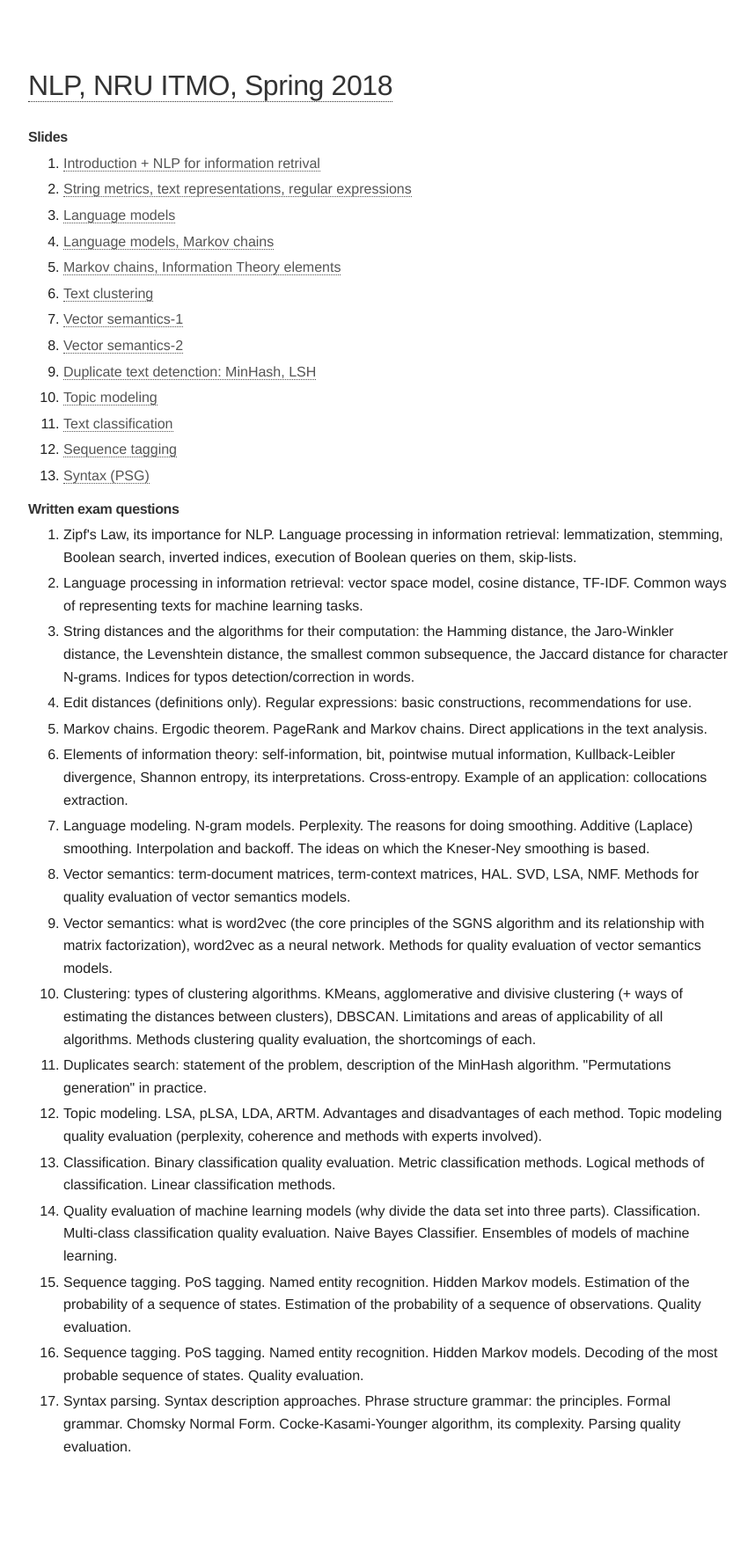
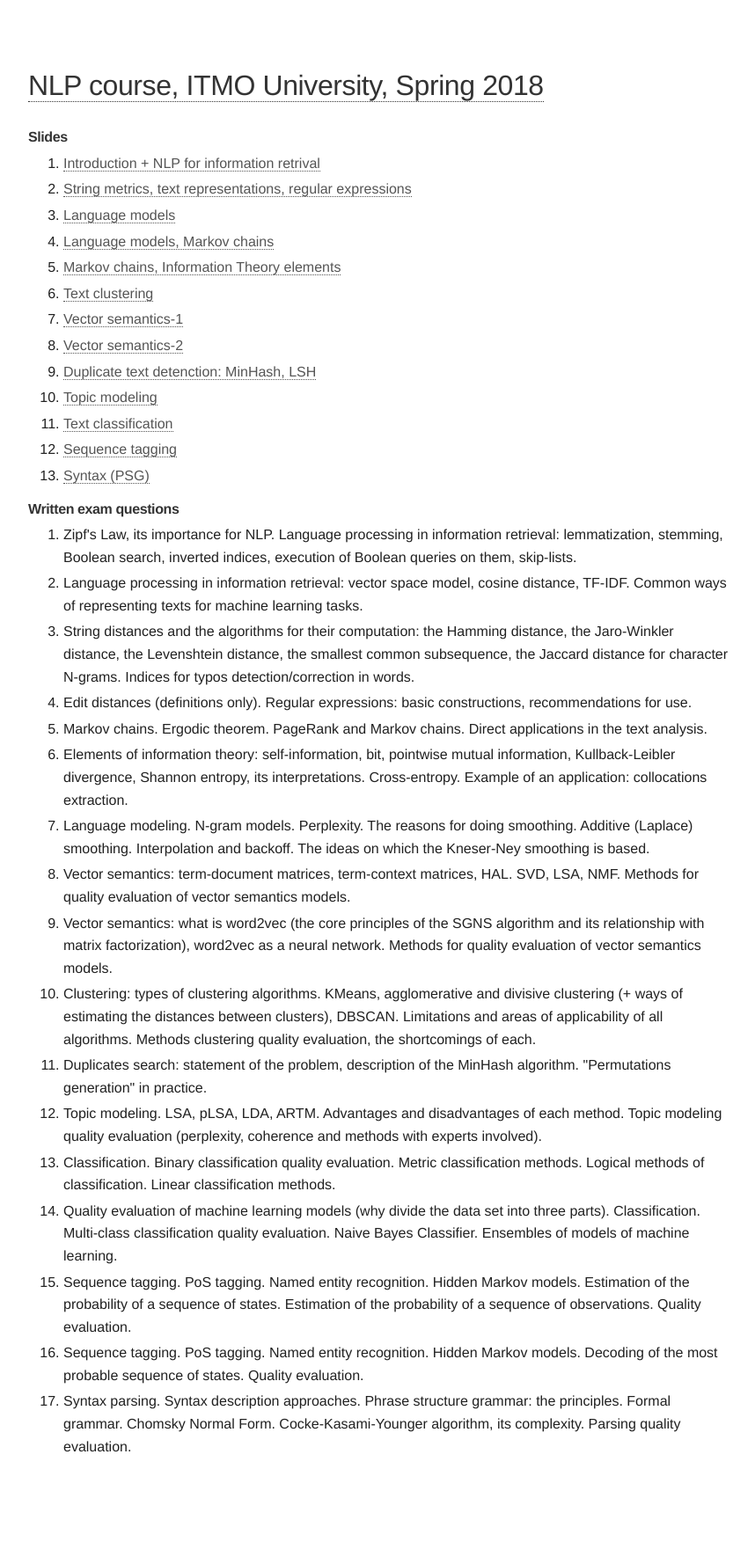
Before and after one commit to alexeyev/alexeyev.github.io, a Jekyll site: the page built from nlp-itmo-spring-2018.html, in a window 1280 px wide. Shown: the whole page at 88% size, without its empty margins (208-1066 px from the left). Built offline with Jekyll 4.4.1, drawn with Linux system fonts in a browser that asks for light colours.

Commit message:
Update nlp-itmo-spring-2018.html

```diff
--- a/nlp-itmo-spring-2018.html
+++ b/nlp-itmo-spring-2018.html
@@ -5,7 +5,7 @@ description: NLP course materials, 2018, ITMO University, 11 PDF files.
 ---
 <header class="masthead">
     <h1 class="masthead-title">
-        <a href="{{ site.baseurl }}">NLP, NRU ITMO, Spring 2018</a>
+        <a href="{{ site.baseurl }}">NLP course, ITMO University, Spring 2018</a>
     </h1>
     <nav class="masthead-nav">
         {% for nav in site.nav %}
```
